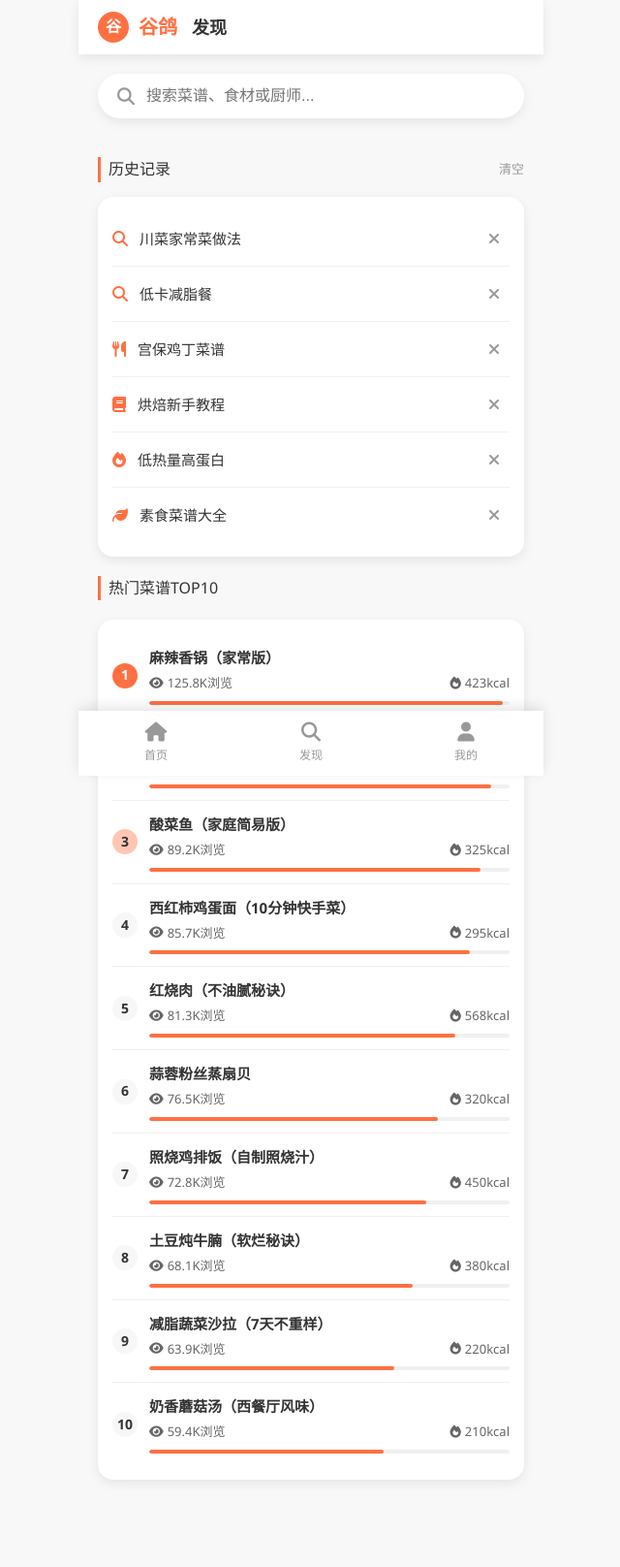
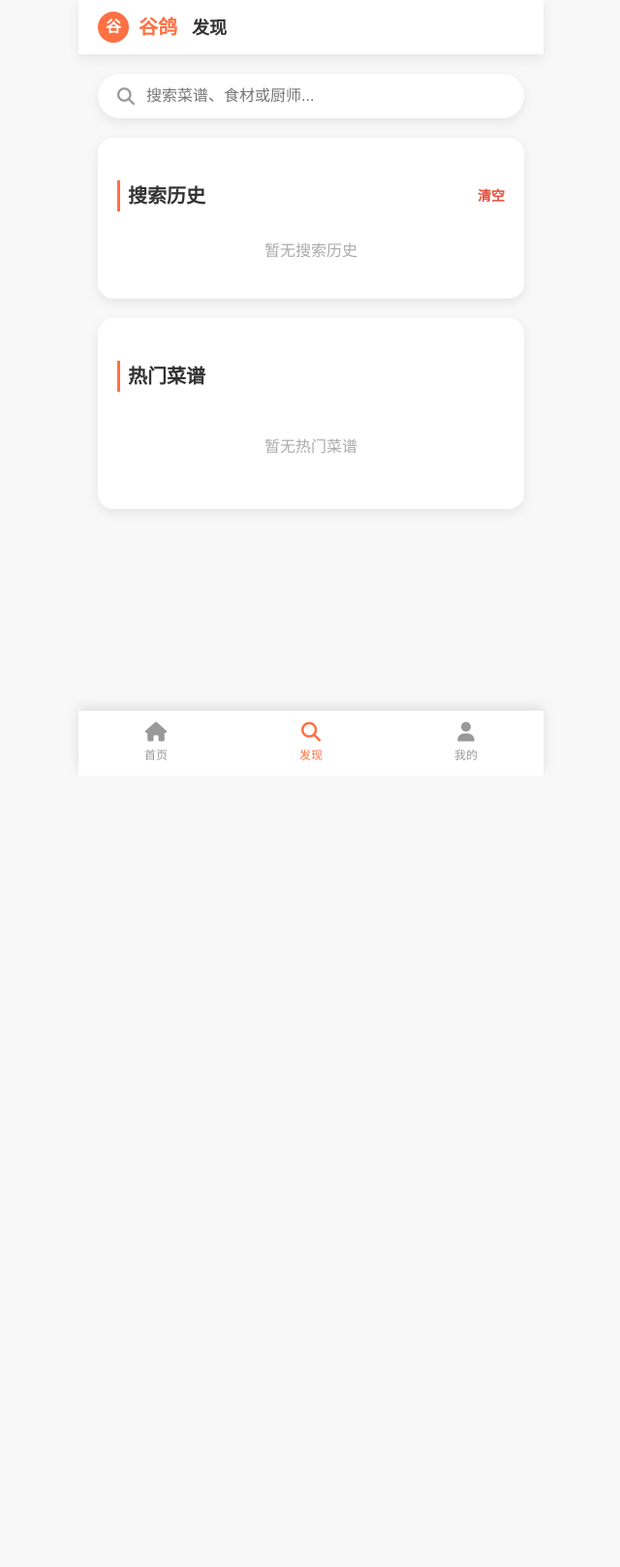
Before and after one commit to xu-Fencer/cookgle, a Flask app: template backend/templates/discover.html in a window 1280 px wide. Shown: the whole page at 97% size, without its empty margins (319-959 px from the left). After the commit the page ends 784 px from the top, so only its background shows below. Run offline with Flask 3, Linux system fonts and the light colour scheme; the template is opened without the code that fills it, so the values that code supplies are empty.

Commit message:
发现页面 支持本地搜索记录，热门top10

```diff
--- a/backend/app.py
+++ b/backend/app.py
@@ -375,7 +375,24 @@ def index():
 
 @app.route('/discover')
 def discover():
-    return render_template('discover.html')
+    conn = get_db_connection()
+    try:
+        with conn.cursor(dictionary=True) as cur:
+            cur.execute("""
+                SELECT r.id, r.name, r.description, r.image_path, r.category,
+                       COUNT(l.id) AS like_count
+                FROM recipes1 r
+                LEFT JOIN recipe_likes l ON r.id = l.recipe_id
+                GROUP BY r.id
+                ORDER BY like_count DESC
+                LIMIT 10
+            """)
+            hot_recipes = cur.fetchall()
+    finally:
+        if conn and conn.is_connected():
+            conn.close()
+    return render_template('discover.html', hot_recipes=hot_recipes)
+
 
 @app.route('/share')
 def share():
--- a/backend/templates/discover.html
+++ b/backend/templates/discover.html
@@ -2,14 +2,25 @@
 <html lang="zh">
 <head>
     <meta charset="UTF-8">
-    <meta name="viewport" content="width=device-width, initial-scale=1.0">
-    <title>谷鸽 - 发现菜谱</title>
+    <title>发现 - 谷鸽</title>
+    <link rel="stylesheet" href="{{ url_for('static', filename='css/all.css') }}">
     <link rel="stylesheet" href="https://cdn.jsdelivr.net/npm/@fortawesome/fontawesome-free@6.4.0/css/all.min.css">
-    <link rel="stylesheet" href="{{ url_for('static', filename='css/all.css') }}">
     <script src="https://cdn.jsdelivr.net/npm/jquery@3.5.1/dist/jquery.min.js"></script>
+    <style>
+    .section-title { margin: 24px 0 12px 0; font-size: 20px; font-weight: bold; }
+    .search-history-list { margin: 0; padding: 0; list-style: none; }
+    .search-history-item { padding: 8px 0; border-bottom: 1px solid #f0f0f0; color: #555; cursor: pointer; }
+    .search-history-clear { color: #e74c3c; cursor: pointer; font-size: 14px; margin-left: 12px; }
+    .hot-recipe-card { background: #fff; border-radius: 12px; box-shadow: 0 2px 8px rgba(0,0,0,0.04); padding: 16px 18px; margin-bottom: 18px; display: flex; align-items: center; }
+    .hot-recipe-img { width: 60px; height: 60px; border-radius: 8px; background: #f0f0f0; margin-right: 18px; display: flex; align-items: center; justify-content: center; overflow: hidden; }
+    .hot-recipe-img img { max-width: 100%; max-height: 100%; object-fit: cover; }
+    .hot-recipe-info { flex: 1; }
+    .hot-recipe-title { font-size: 16px; font-weight: 600; color: #222; margin-bottom: 4px; }
+    .hot-recipe-desc { color: #666; font-size: 14px; margin-bottom: 4px; }
+    .hot-recipe-meta { color: #aaa; font-size: 13px; }
+    </style>
 </head>
 <body>
-    <!-- 发现页面容器 -->
     <div class="container">
         <!-- 顶部栏 -->
         <div class="top-bar">
@@ -20,7 +31,7 @@
             <div class="page-title">发现</div>
         </div>
 
-        <!-- 搜索框区域 -->
+        <!-- 搜索区域（与首页一致） -->
         <div class="search-section">
             <div class="search-box">
                 <div class="search-icon" id="search-btn" style="cursor:pointer;">
@@ -30,222 +41,43 @@
             </div>
         </div>
 
-        <!-- 历史记录 -->
-        <div class="section-title">
-            <span>历史记录</span>
-            <span class="clear-history">清空</span>
-        </div>
-        <div class="history-container">
-            <div class="history-item animate delay-1">
-                <div class="history-text">
-                    <i class="history-icon fas fa-search"></i>
-                    <span>川菜家常菜做法</span>
-                </div>
-                <div class="delete-btn">
-                    <i class="fas fa-times"></i>
-                </div>
+        <!-- 搜索历史 -->
+        <div class="feature-card">
+            <div class="section-title">
+                搜索历史
+                <span class="search-history-clear" id="clear-history">清空</span>
             </div>
-            <div class="history-item animate delay-2">
-                <div class="history-text">
-                    <i class="history-icon fas fa-search"></i>
-                    <span>低卡减脂餐</span>
-                </div>
-                <div class="delete-btn">
-                    <i class="fas fa-times"></i>
-                </div>
-            </div>
-            <div class="history-item animate delay-1">
-                <div class="history-text">
-                    <i class="history-icon fas fa-utensils"></i>
-                    <span>宫保鸡丁菜谱</span>
-                </div>
-                <div class="delete-btn">
-                    <i class="fas fa-times"></i>
-                </div>
-            </div>
-            <div class="history-item animate">
-                <div class="history-text">
-                    <i class="history-icon fas fa-book"></i>
-                    <span>烘焙新手教程</span>
-                </div>
-                <div class="delete-btn">
-                    <i class="fas fa-times"></i>
-                </div>
-            </div>
-            <div class="history-item animate delay-2">
-                <div class="history-text">
-                    <i class="history-icon fas fa-fire"></i>
-                    <span>低热量高蛋白</span>
-                </div>
-                <div class="delete-btn">
-                    <i class="fas fa-times"></i>
-                </div>
-            </div>
-            <div class="history-item animate delay-3">
-                <div class="history-text">
-                    <i class="history-icon fas fa-leaf"></i>
-                    <span>素食菜谱大全</span>
-                </div>
-                <div class="delete-btn">
-                    <i class="fas fa-times"></i>
-                </div>
-            </div>
+            <ul class="search-history-list" id="search-history-list">
+                <!-- 由JS动态填充 -->
+            </ul>
         </div>
 
-        <!-- TOP10热门菜谱 -->
-        <div class="section-title">
-            <span>热门菜谱TOP10</span>
-        </div>
-        <div class="top-list">
-            <!-- TOP1 -->
-            <div class="recipe-item rank-1 animate">
-                <div class="rank-number">1</div>
-                <div class="recipe-info">
-                    <div class="recipe-title">麻辣香锅（家常版）</div>
-                    <div class="recipe-meta">
-                        <div class="meta-item"><i class="fas fa-eye"></i> 125.8K浏览</div>
-                        <div class="meta-item"><i class="fas fa-fire"></i> 423kcal</div>
+        <!-- 热门菜谱 -->
+        <div class="feature-card">
+            <div class="section-title">热门菜谱</div>
+            {% if hot_recipes %}
+                {% for recipe in hot_recipes %}
+                <div class="hot-recipe-card" onclick="window.location.href='{{ url_for('recipe_detail', recipe_id=recipe.id) }}'">
+                    <div class="hot-recipe-img">
+                        {% if recipe.image_path %}
+                            <img src="{{ url_for('static', filename=recipe.image_path) }}" alt="图片">
+                        {% else %}
+                            <i class="fas fa-utensils" style="font-size:32px;color:#ccc;"></i>
+                        {% endif %}
                     </div>
-                    <div class="heat-indicator">
-                        <div class="heat-bar" style="width: 98%"></div>
+                    <div class="hot-recipe-info">
+                        <div class="hot-recipe-title">{{ recipe.name }}</div>
+                        <div class="hot-recipe-desc">{{ recipe.description|truncate(40) }}</div>
+                        <div class="hot-recipe-meta">
+                            <i class="fas fa-heart" style="color:#e74c3c;"></i> {{ recipe.like_count }} &nbsp;
+                            <span style="color:#888;">{{ recipe.category }}</span>
+                        </div>
                     </div>
                 </div>
-            </div>
-
-            <!-- TOP2 -->
-            <div class="recipe-item rank-2 animate delay-1">
-                <div class="rank-number">2</div>
-                <div class="recipe-info">
-                    <div class="recipe-title">糖醋排骨（入口即化）</div>
-                    <div class="recipe-meta">
-                        <div class="meta-item"><i class="fas fa-eye"></i> 98.4K浏览</div>
-                        <div class="meta-item"><i class="fas fa-fire"></i> 518kcal</div>
-                    </div>
-                    <div class="heat-indicator">
-                        <div class="heat-bar" style="width: 95%"></div>
-                    </div>
-                </div>
-            </div>
-
-            <!-- TOP3 -->
-            <div class="recipe-item rank-3 animate delay-2">
-                <div class="rank-number">3</div>
-                <div class="recipe-info">
-                    <div class="recipe-title">酸菜鱼（家庭简易版）</div>
-                    <div class="recipe-meta">
-                        <div class="meta-item"><i class="fas fa-eye"></i> 89.2K浏览</div>
-                        <div class="meta-item"><i class="fas fa-fire"></i> 325kcal</div>
-                    </div>
-                    <div class="heat-indicator">
-                        <div class="heat-bar" style="width: 92%"></div>
-                    </div>
-                </div>
-            </div>
-
-            <!-- TOP4 -->
-            <div class="recipe-item animate">
-                <div class="rank-number">4</div>
-                <div class="recipe-info">
-                    <div class="recipe-title">西红柿鸡蛋面（10分钟快手菜）</div>
-                    <div class="recipe-meta">
-                        <div class="meta-item"><i class="fas fa-eye"></i> 85.7K浏览</div>
-                        <div class="meta-item"><i class="fas fa-fire"></i> 295kcal</div>
-                    </div>
-                    <div class="heat-indicator">
-                        <div class="heat-bar" style="width: 89%"></div>
-                    </div>
-                </div>
-            </div>
-
-            <!-- TOP5 -->
-            <div class="recipe-item animate delay-1">
-                <div class="rank-number">5</div>
-                <div class="recipe-info">
-                    <div class="recipe-title">红烧肉（不油腻秘诀）</div>
-                    <div class="recipe-meta">
-                        <div class="meta-item"><i class="fas fa-eye"></i> 81.3K浏览</div>
-                        <div class="meta-item"><i class="fas fa-fire"></i> 568kcal</div>
-                    </div>
-                    <div class="heat-indicator">
-                        <div class="heat-bar" style="width: 85%"></div>
-                    </div>
-                </div>
-            </div>
-
-            <!-- TOP6 -->
-            <div class="recipe-item animate delay-2">
-                <div class="rank-number">6</div>
-                <div class="recipe-info">
-                    <div class="recipe-title">蒜蓉粉丝蒸扇贝</div>
-                    <div class="recipe-meta">
-                        <div class="meta-item"><i class="fas fa-eye"></i> 76.5K浏览</div>
-                        <div class="meta-item"><i class="fas fa-fire"></i> 320kcal</div>
-                    </div>
-                    <div class="heat-indicator">
-                        <div class="heat-bar" style="width: 80%"></div>
-                    </div>
-                </div>
-            </div>
-
-            <!-- TOP7 -->
-            <div class="recipe-item animate">
-                <div class="rank-number">7</div>
-                <div class="recipe-info">
-                    <div class="recipe-title">照烧鸡排饭（自制照烧汁）</div>
-                    <div class="recipe-meta">
-                        <div class="meta-item"><i class="fas fa-eye"></i> 72.8K浏览</div>
-                        <div class="meta-item"><i class="fas fa-fire"></i> 450kcal</div>
-                    </div>
-                    <div class="heat-indicator">
-                        <div class="heat-bar" style="width: 77%"></div>
-                    </div>
-                </div>
-            </div>
-
-            <!-- TOP8 -->
-            <div class="recipe-item animate delay-1">
-                <div class="rank-number">8</div>
-                <div class="recipe-info">
-                    <div class="recipe-title">土豆炖牛腩（软烂秘诀）</div>
-                    <div class="recipe-meta">
-                        <div class="meta-item"><i class="fas fa-eye"></i> 68.1K浏览</div>
-                        <div class="meta-item"><i class="fas fa-fire"></i> 380kcal</div>
-                    </div>
-                    <div class="heat-indicator">
-                        <div class="heat-bar" style="width: 73%"></div>
-                    </div>
-                </div>
-            </div>
-
-            <!-- TOP9 -->
-            <div class="recipe-item animate delay-2">
-                <div class="rank-number">9</div>
-                <div class="recipe-info">
-                    <div class="recipe-title">减脂蔬菜沙拉（7天不重样）</div>
-                    <div class="recipe-meta">
-                        <div class="meta-item"><i class="fas fa-eye"></i> 63.9K浏览</div>
-                        <div class="meta-item"><i class="fas fa-fire"></i> 220kcal</div>
-                    </div>
-                    <div class="heat-indicator">
-                        <div class="heat-bar" style="width: 68%"></div>
-                    </div>
-                </div>
-            </div>
-
-            <!-- TOP10 -->
-            <div class="recipe-item animate">
-                <div class="rank-number">10</div>
-                <div class="recipe-info">
-                    <div class="recipe-title">奶香蘑菇汤（西餐厅风味）</div>
-                    <div class="recipe-meta">
-                        <div class="meta-item"><i class="fas fa-eye"></i> 59.4K浏览</div>
-                        <div class="meta-item"><i class="fas fa-fire"></i> 210kcal</div>
-                    </div>
-                    <div class="heat-indicator">
-                        <div class="heat-bar" style="width: 65%"></div>
-                    </div>
-                </div>
-            </div>
+                {% endfor %}
+            {% else %}
+                <div style="color:#aaa;text-align:center;padding:32px 0;">暂无热门菜谱</div>
+            {% endif %}
         </div>
     </div>
 
@@ -255,7 +87,7 @@
             <i class="nav-icon fas fa-home"></i>
             <span>首页</span>
         </a>
-        <a href="{{ url_for('discover') }}" class="nav-item">
+        <a href="{{ url_for('discover') }}" class="nav-item active">
             <i class="nav-icon fas fa-search"></i>
             <span>发现</span>
         </a>
@@ -272,7 +104,67 @@
             <span>我的</span>
         </a>
     </div>
-    <script src="{{ url_for('static', filename='js/discover.js')}}"></script>
 
+    <script>
+    // 搜索历史本地存储
+    function getHistory() {
+        let h = localStorage.getItem('search_history');
+        return h ? JSON.parse(h) : [];
+    }
+    function setHistory(arr) {
+        localStorage.setItem('search_history', JSON.stringify(arr));
+    }
+    function renderHistory() {
+        let arr = getHistory();
+        let $list = $('#search-history-list');
+        $list.empty();
+        if (arr.length === 0) {
+            $list.append('<li style="color:#aaa;padding:16px 0;text-align:center;">暂无搜索历史</li>');
+        } else {
+            arr.slice(0, 10).forEach(function(item) {
+                $list.append('<li class="search-history-item">'+item+'</li>');
+            });
+        }
+    }
+    // 搜索框交互
+    $('#search-input').on('keydown', function(e) {
+        if (e.key === 'Enter') {
+            let keyword = $(this).val().trim();
+            if (keyword) {
+                let arr = getHistory();
+                arr = arr.filter(x => x !== keyword);
+                arr.unshift(keyword);
+                if (arr.length > 20) arr = arr.slice(0, 20);
+                setHistory(arr);
+                window.location.href = '/search?name=' + encodeURIComponent(keyword);
+            }
+        }
+    });
+    $('#search-btn').on('click', function() {
+        let keyword = $('#search-input').val().trim();
+        if (keyword) {
+            let arr = getHistory();
+            arr = arr.filter(x => x !== keyword);
+            arr.unshift(keyword);
+            if (arr.length > 20) arr = arr.slice(0, 20);
+            setHistory(arr);
+            window.location.href = '/search?name=' + encodeURIComponent(keyword);
+        }
+    });
+    // 点击历史项直接搜索
+    $(document).on('click', '.search-history-item', function() {
+        let keyword = $(this).text();
+        window.location.href = '/search?name=' + encodeURIComponent(keyword);
+    });
+    // 清空历史
+    $('#clear-history').on('click', function() {
+        setHistory([]);
+        renderHistory();
+    });
+    // 初始化
+    $(function() {
+        renderHistory();
+    });
+    </script>
 </body>
 </html>
--- a/backend/templates/index.html
+++ b/backend/templates/index.html
@@ -109,7 +109,7 @@
 
     <!-- 底部导航栏 -->
     <div class="bottom-nav">
-        <a href="{{ url_for('index') }}" class="nav-item">
+        <a href="{{ url_for('index') }}" class="nav-item active">
             <i class="nav-icon fas fa-home"></i>
             <span>首页</span>
         </a>
--- a/backend/templates/recipe_detail.html
+++ b/backend/templates/recipe_detail.html
@@ -116,14 +116,14 @@
             <i class="nav-icon fas fa-search"></i>
             <span>发现</span>
         </a>
-        <a href="{{ url_for('share') }}" class="nav-item">
+        <!-- <a href="{{ url_for('share') }}" class="nav-item">
             <i class="nav-icon fas fa-plus-circle"></i>
             <span>分享</span>
         </a>
         <a href="{{ url_for('square') }}" class="nav-item">
             <i class="nav-icon fas fa-heart"></i>
             <span>广场</span>
-        </a>
+        </a> -->
         <a href="{{ url_for('profile') }}" class="nav-item">
             <i class="nav-icon fas fa-user"></i>
             <span>我的</span>
```
Also changed, not shown: 1 other file.
